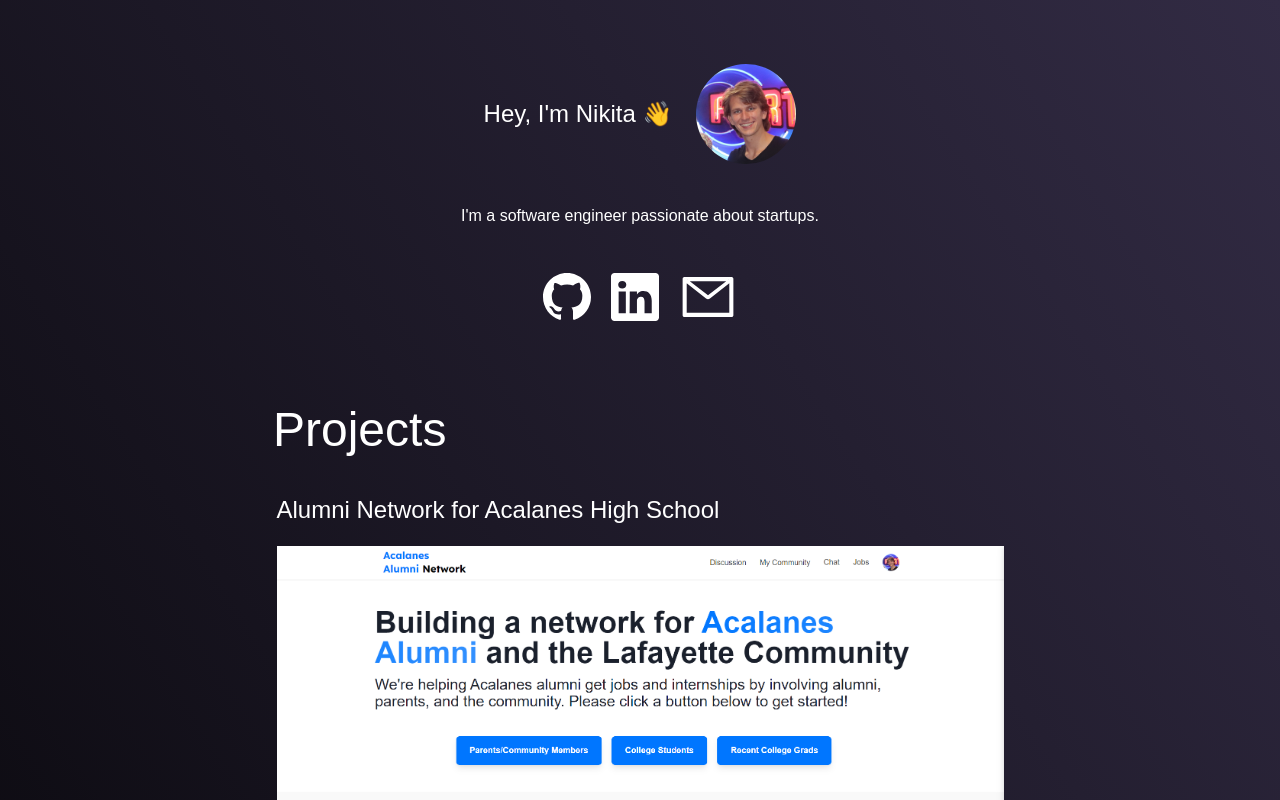
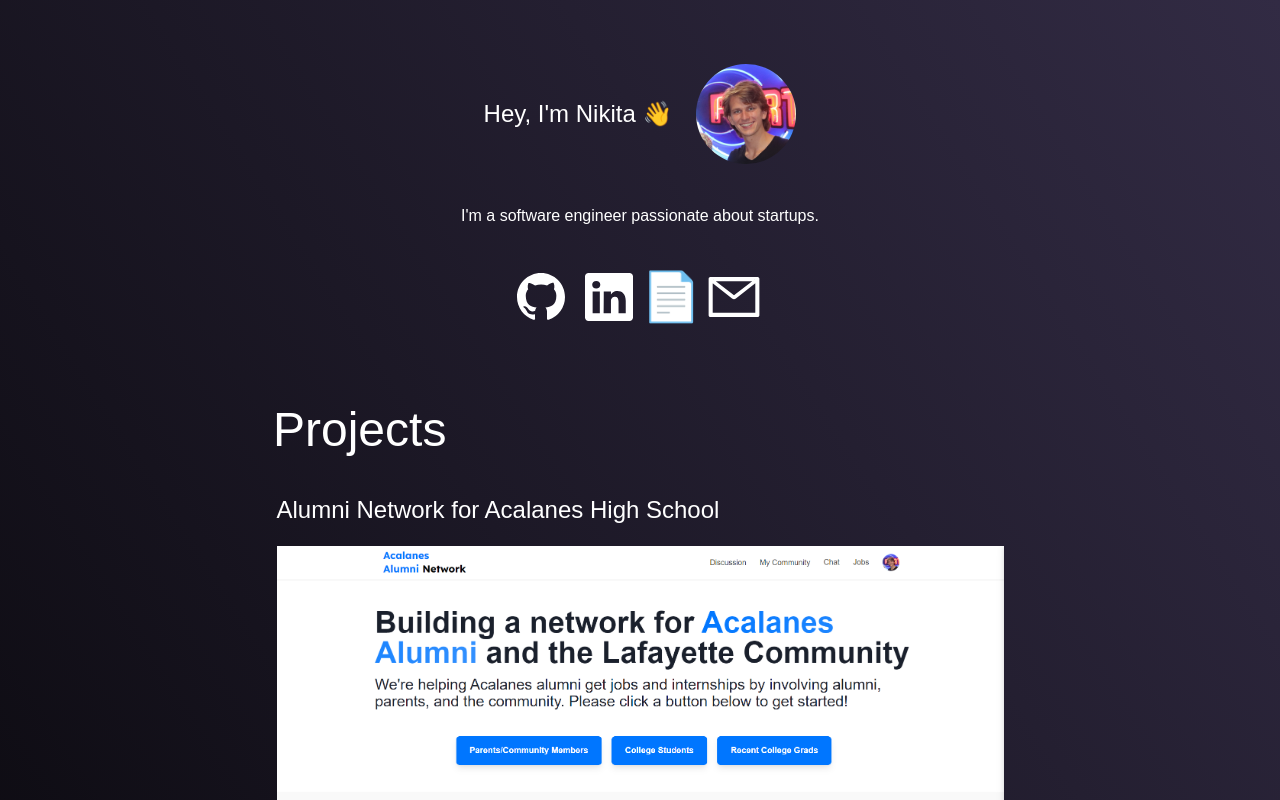
Before and after one commit to nikitamalinov/nikitamalinovsky, a Next.js app: page / in a window 1280 px wide. Shown: the top 800 px of the page. Built offline with nearby package versions, Linux system fonts and the light colour scheme.

Commit message:
added resume

```diff
--- a/pages/index.tsx
+++ b/pages/index.tsx
@@ -2,6 +2,7 @@ import Image from "next/image";
 import { BsGithub, BsLinkedin } from "react-icons/bs";
 import { AiOutlineMail } from "react-icons/ai";
 import { motion } from "framer-motion";
+import Link from "next/link";
 
 const childVariants = {
   hidden: { opacity: 0, y: 20 },
@@ -56,7 +57,7 @@ export default function Home() {
             I&apos;m a software engineer passionate about startups.
           </motion.div>
           <motion.div
-            className="mt-10 flex gap-5 items-center"
+            className="mt-10 flex items-center"
             variants={childVariants}
           >
             <motion.a
@@ -70,6 +71,7 @@ export default function Home() {
                 scale: 0.98,
                 transition: { duration: 0.1 },
               }}
+              className="mr-5"
             >
               <BsGithub size="48" />
             </motion.a>
@@ -84,9 +86,23 @@ export default function Home() {
                 scale: 0.98,
                 transition: { duration: 0.1 },
               }}
+              className="mr-2"
             >
               <BsLinkedin size="48" />
             </motion.a>
+            <motion.div
+              whileHover={{
+                scale: 1.03,
+                transition: { duration: 0.1 },
+              }}
+              whileTap={{
+                scale: 0.98,
+                transition: { duration: 0.1 },
+              }}
+              className="text-5xl mr-1"
+            >
+              <Link href="/resume">📄</Link>
+            </motion.div>
             <motion.a
               href="mailto:nikita@malinovsky.net"
               target="_blank"
--- /dev/null
+++ b/pages/resume.tsx
@@ -0,0 +1,9 @@
+import React from "react";
+
+export default function Resume() {
+  return (
+    <div className="h-[100vh] ">
+      <iframe src="/resume.pdf" width="100%" height="100%"></iframe>
+    </div>
+  );
+}
```
Also changed, not shown: 2 other files (tests, documents, lock files or other folders).
